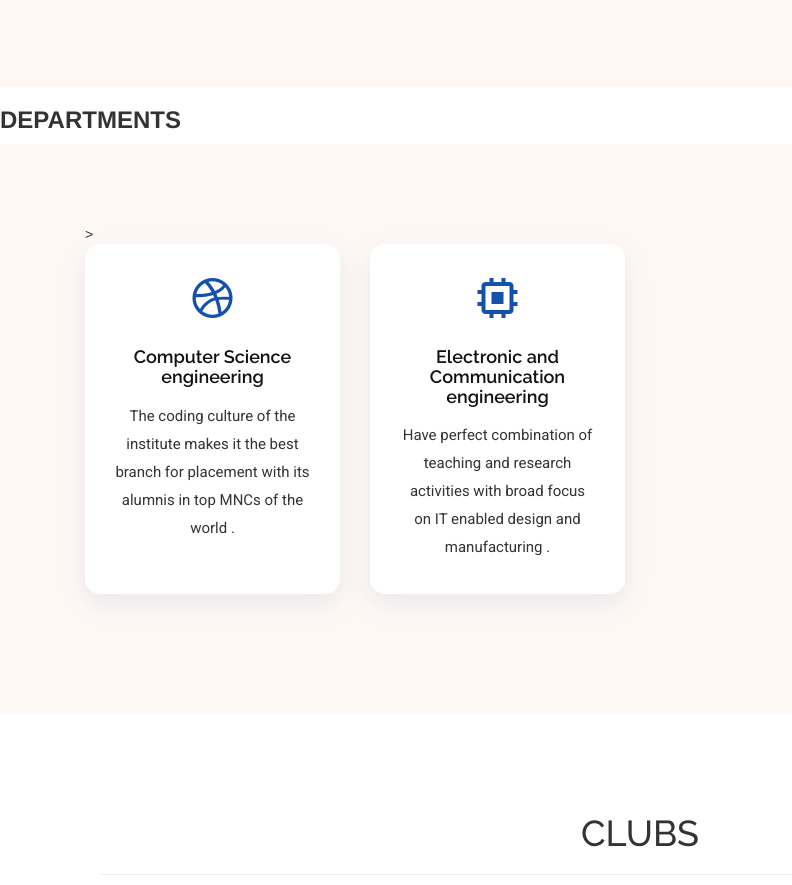
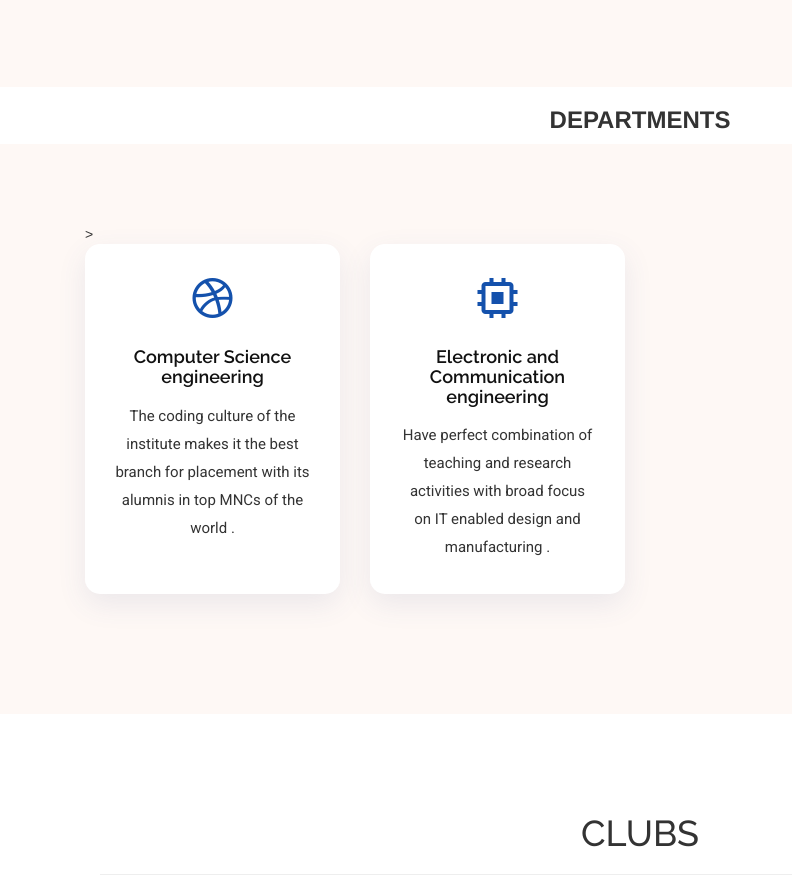
Before and after one commit to IIITians-Network/IIIT-Tiruchirappalli, a plain HTML site: page index.html in a window 1280 px wide. Shown: the part 1611-2496 px from the top of the page, without its empty margins (0-792 px from the left). Drawn offline with nearby package versions, Linux system fonts and the light colour scheme; files that its build step writes are made by us from their sources; a script that the page names is missing.

Commit message:
Update index.html

```diff
--- a/index.html
+++ b/index.html
@@ -229,7 +229,7 @@
 
 
    <!--==================== Department Section ========================== -->
-               <h3><b>DEPARTMENTS</b></h3>
+               <h3 style="text-align:center"><b>DEPARTMENTS</b></h3>
  <section id="services" class="services section-bg">
             <div class="container">
                >
```
